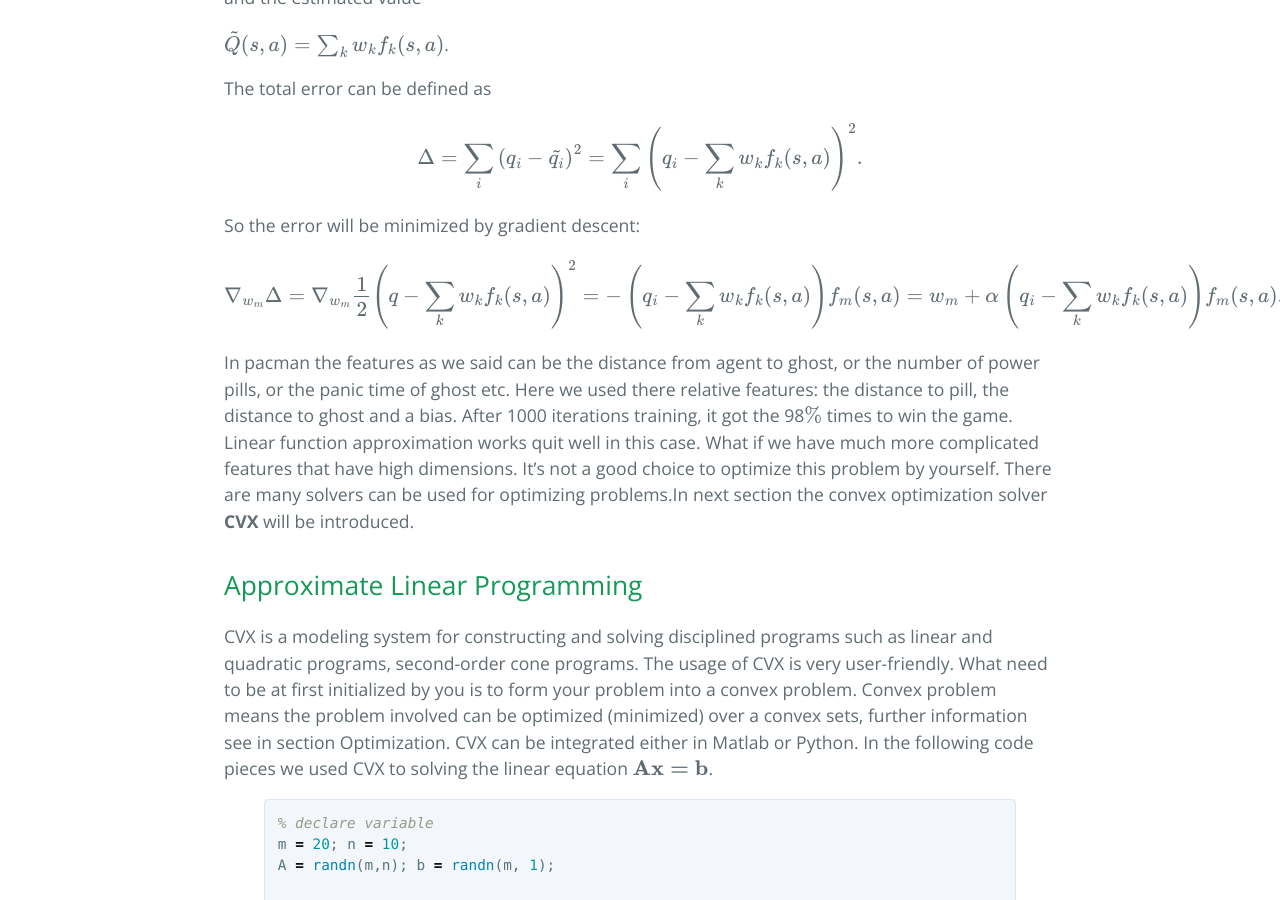
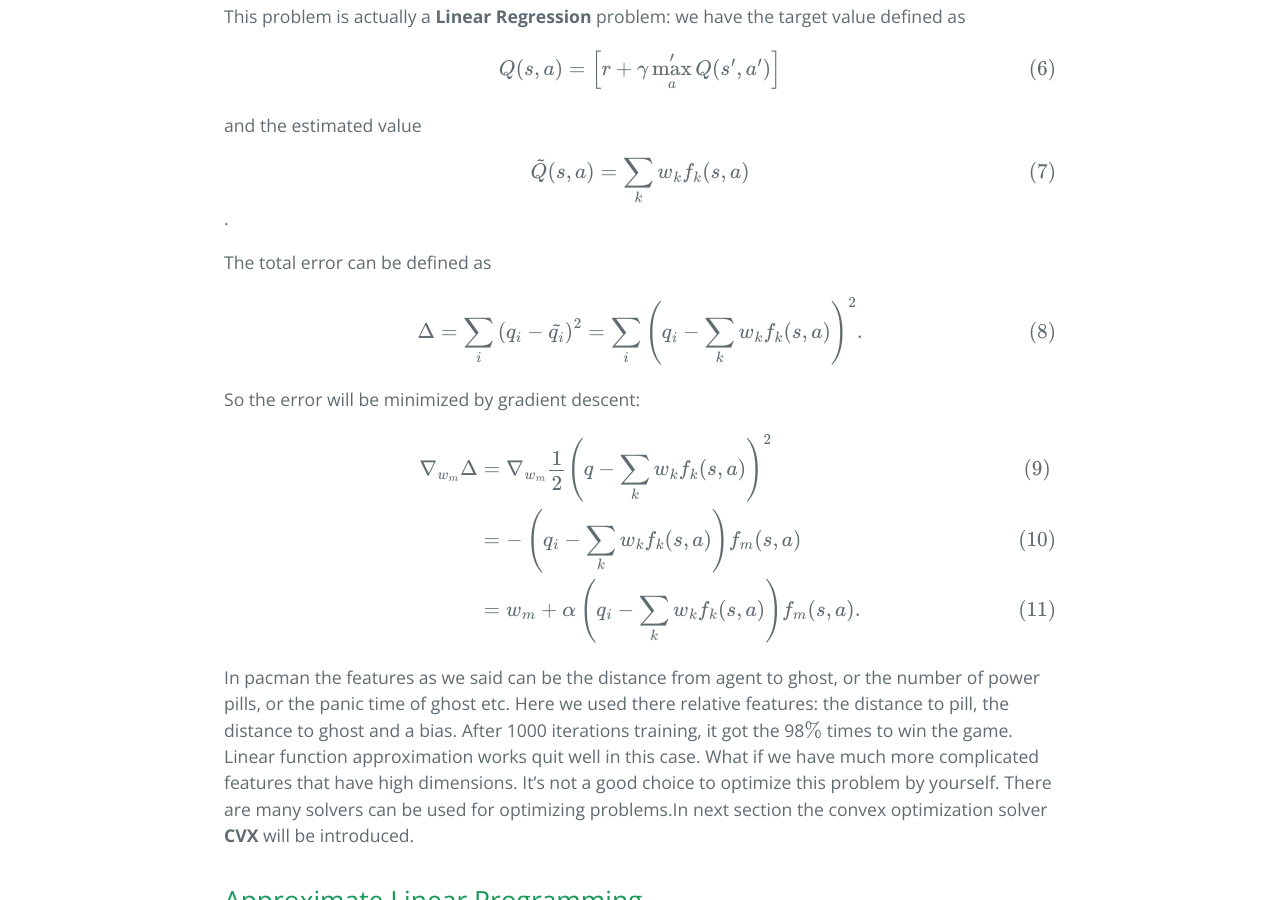
Before and after one commit to keeperovswords/ReinforcementLearning.github.io, a Jekyll site: the page built from _posts/2017-06-08-function-approximation.markdown, in a window 1280 px wide and 900 px high, scrolled down 2736 px. Built offline with Jekyll 4.4.1, drawn with Linux system fonts in a browser that asks for light colours; formulas are drawn with MathJax 3.

Commit message:
fix typo

```diff
--- a/_posts/2017-06-08-function-approximation.markdown
+++ b/_posts/2017-06-08-function-approximation.markdown
@@ -58,10 +58,10 @@ $$\begin{equation}
 
 So the error will be minimized by gradient descent:
 
-$$\begin{equation}
-\nabla_{w_m} \Delta = \nabla_{w_m} \frac{1}{2}\left(q - \sum_{k}w_k f_k(s,a) \right)^2 =  -\left(q_i - \sum_{k} w_k f_k(s,a)\right) f_m(s,a)
-= w_m + \alpha   \left(q_i - \sum_{k} w_k f_k(s,a)\right) f_m(s,a).
-\end{equation}$$
+$$\begin{align}
+\nabla_{w_m} \Delta &= \nabla_{w_m} \frac{1}{2}\left(q - \sum_{k}w_k f_k(s,a) \right)^2\\ &=  -\left(q_i - \sum_{k} w_k f_k(s,a)\right) f_m(s,a)\\
+&= w_m + \alpha   \left(q_i - \sum_{k} w_k f_k(s,a)\right) f_m(s,a).
+\end{align}$$
 
 
 In pacman the features as we said can be the distance from agent to ghost, or the number of power pills, or the panic time of ghost etc.  Here we used there relative features: the distance to pill, the distance to ghost and a bias. After 1000 iterations training, it got the 98$$\%$$ times to win the game.
```
Also changed, not shown: _includes/head.html (+16 -0 lines), 8 other files.
